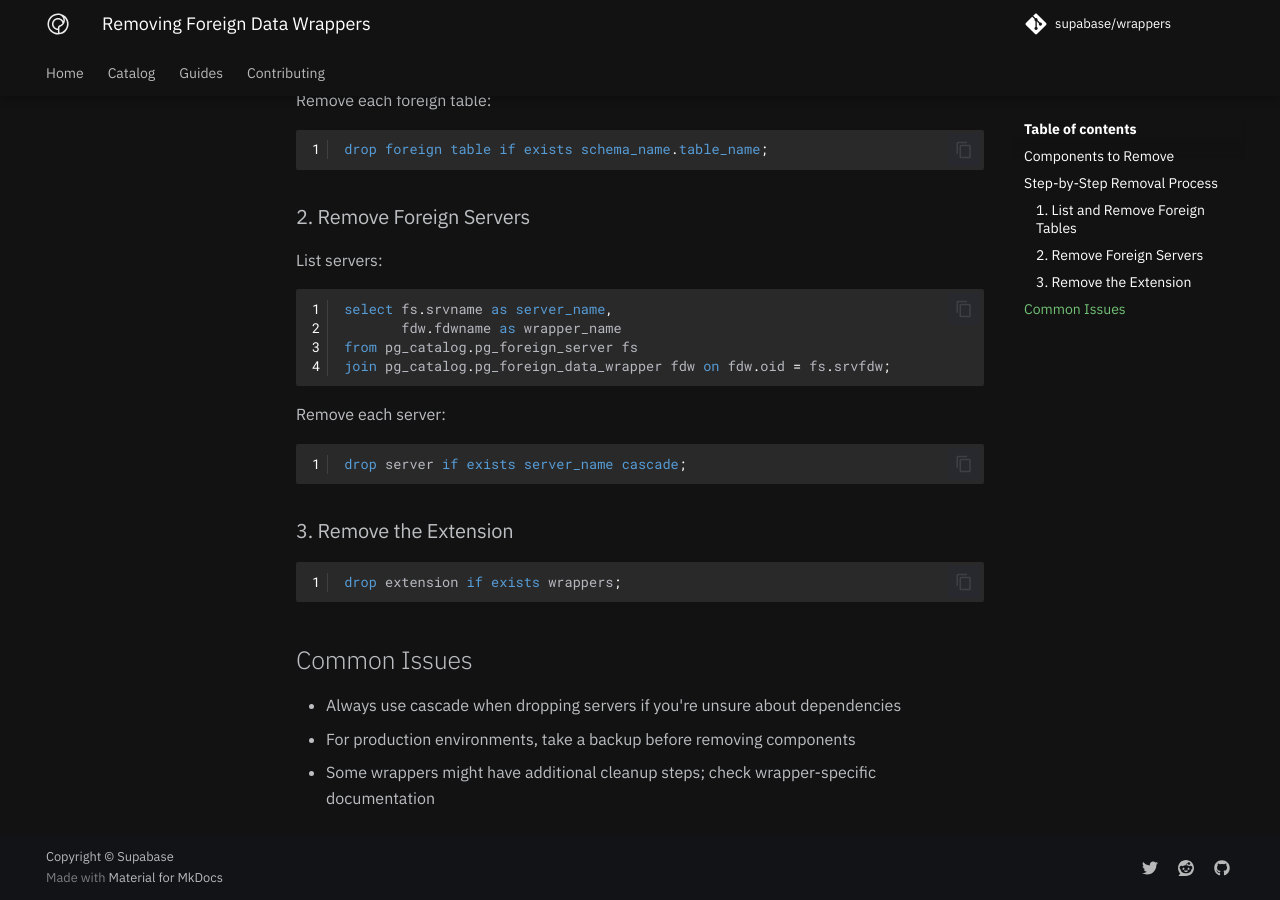
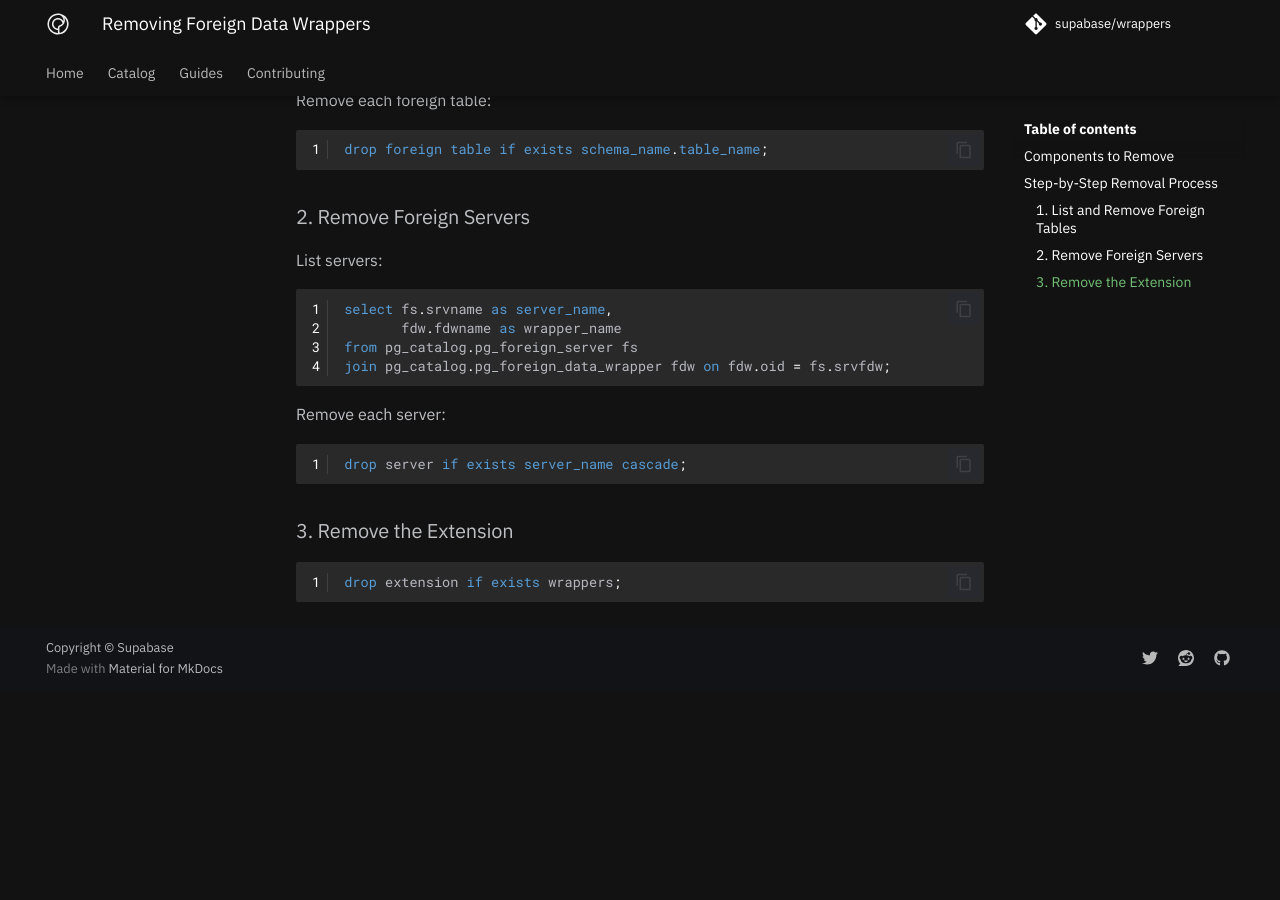
Before and after one commit to supabase/wrappers, an MkDocs documentation site: the page built from docs/guides/removing-wrappers.md, in a window 1280 px wide and 900 px high, scrolled down 794 px. Built offline with MkDocs 1.6.1 and Material for MkDocs 9.7.7, drawn with Linux system fonts in a browser that asks for light colours; comment, search, counter and statistics services are not loaded; after the commit the page ends 1485 px from its top, so only the background shows below that.

Commit message:
Update docs/guides/removing-wrappers.md

````diff
--- a/docs/guides/removing-wrappers.md
+++ b/docs/guides/removing-wrappers.md
@@ -54,9 +54,3 @@ drop server if exists server_name cascade;
 ```sql
 drop extension if exists wrappers;
 ```
-
-## Common Issues
-
-- Always use cascade when dropping servers if you're unsure about dependencies
-- For production environments, take a backup before removing components
-- Some wrappers might have additional cleanup steps; check wrapper-specific documentation
````
